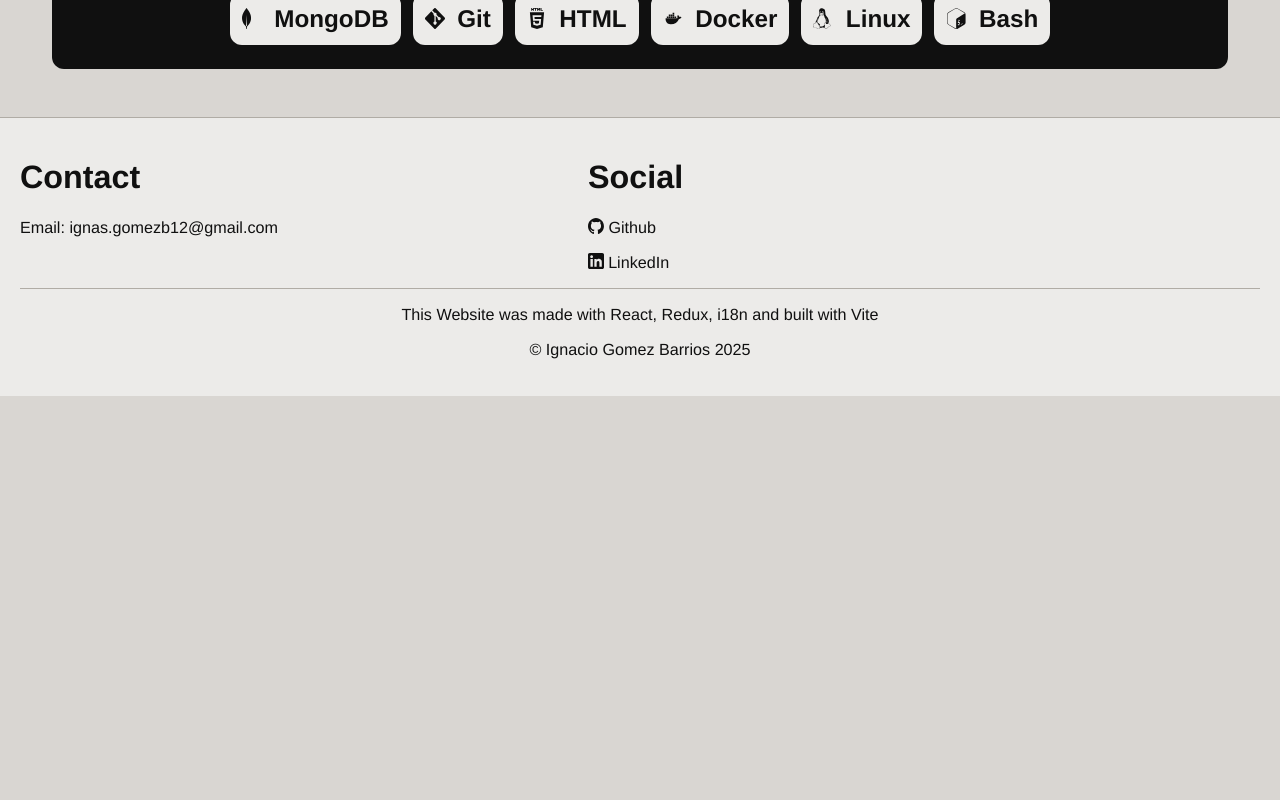
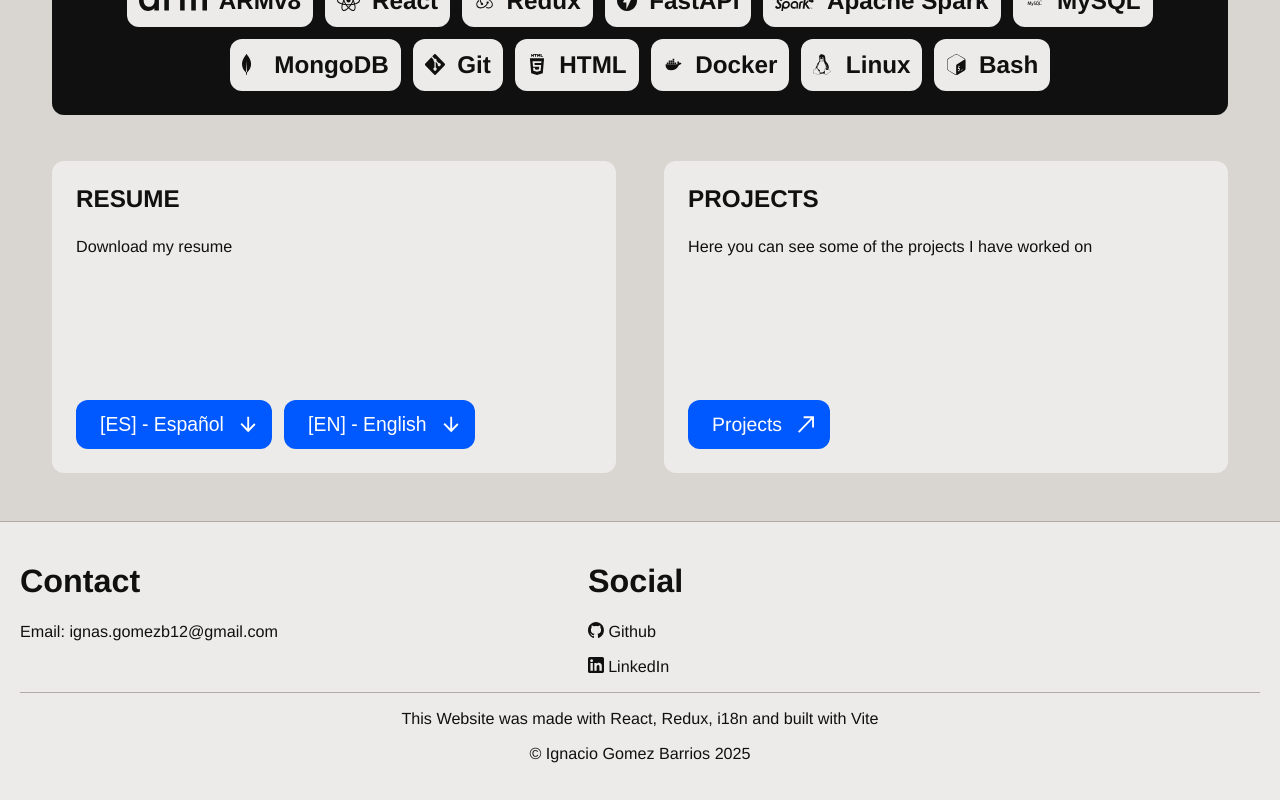
Before and after one commit to lettu3/lettu3.github.io, a React (Vite) app: page /about in a window 1280 px wide. Shown: the part 910-1710 px from the top of the page. Before the commit the page ends 1306 px from the top, so only its background shows below. Built offline with nearby package versions, Linux system fonts and the light colour scheme.

Commit message:
links section in about

```diff
--- a/src/containers/About/About.css
+++ b/src/containers/About/About.css
@@ -5,6 +5,7 @@
     width: 100%;
     box-sizing: border-box;
     margin-top: calc(10%);
+    gap: 46px;
 }
 
 .about-header{
@@ -68,6 +69,27 @@
 }
 
 
+.links{
+  width: calc(100% - 24px);
+  justify-self: center;
+  align-self: center;
+
+}
+
+.links-cards{
+  display: flex;
+  gap: 48px;
+  padding: 24px;
+
+}
+
+.links-cards > .card{
+  display: flex;
+  height: 33vh;
+  border-radius: 12px;
+  width: 50%;
+}
+
 @media (min-width: 768px) {
   .about-container{
     margin-top: calc(5%);
@@ -88,6 +110,14 @@
   .tech{
     width: calc(100% - 24px - 80px);
   }
+
+  .links{
+    width: calc(100% - 24px - 80px);
+  }
+
+  .links-cards{
+    padding: 0;
+  }
 }
 
 
@@ -95,4 +125,18 @@
   .about-container{
     margin-top: 100px;
   }
+
+  .links-cards{
+    flex-direction: column;
+    justify-content: center;
+    align-items: center;
+  }
+
+  .links-cards > .card{
+    width: 100%;
+  }
+
+  .card> .card-footer> .resume-button-container{
+    width: 100%;
+  }
 }
--- a/src/containers/About/About.tsx
+++ b/src/containers/About/About.tsx
@@ -3,6 +3,9 @@ import './About.css';
 import { useTranslation } from "react-i18next";
 import Personal from "../../components/Personal";
 import TechContainer from '../TechContainer/TechContainer';
+import Card from '../../components/Card/Card';
+import ResumeButton from '../../components/ResumeButton/ResumeButton';
+import LinkerButton from '../../components/LinkerButton/LinkerButton';
 
 function About () {
     const  {t} = useTranslation();
@@ -26,6 +29,17 @@ function About () {
                     <TechContainer/>
                 </div>
             </section>
+            <section className='links'>
+                <div className ='links-cards'>
+                    <Card header={t('curriculum')} body={t('curriculum-body')}>
+                        <ResumeButton title='[ES] - Español'/>
+                        <ResumeButton title='[EN] - English'/>
+                    </Card>
+                    <Card header={t('projects')} body={t('projects-body')}>
+                        <LinkerButton linkto='/projects' title={t('projects')}/>
+                    </Card>
+                </div>
+            </section>
         </div>
     );
 }
```
